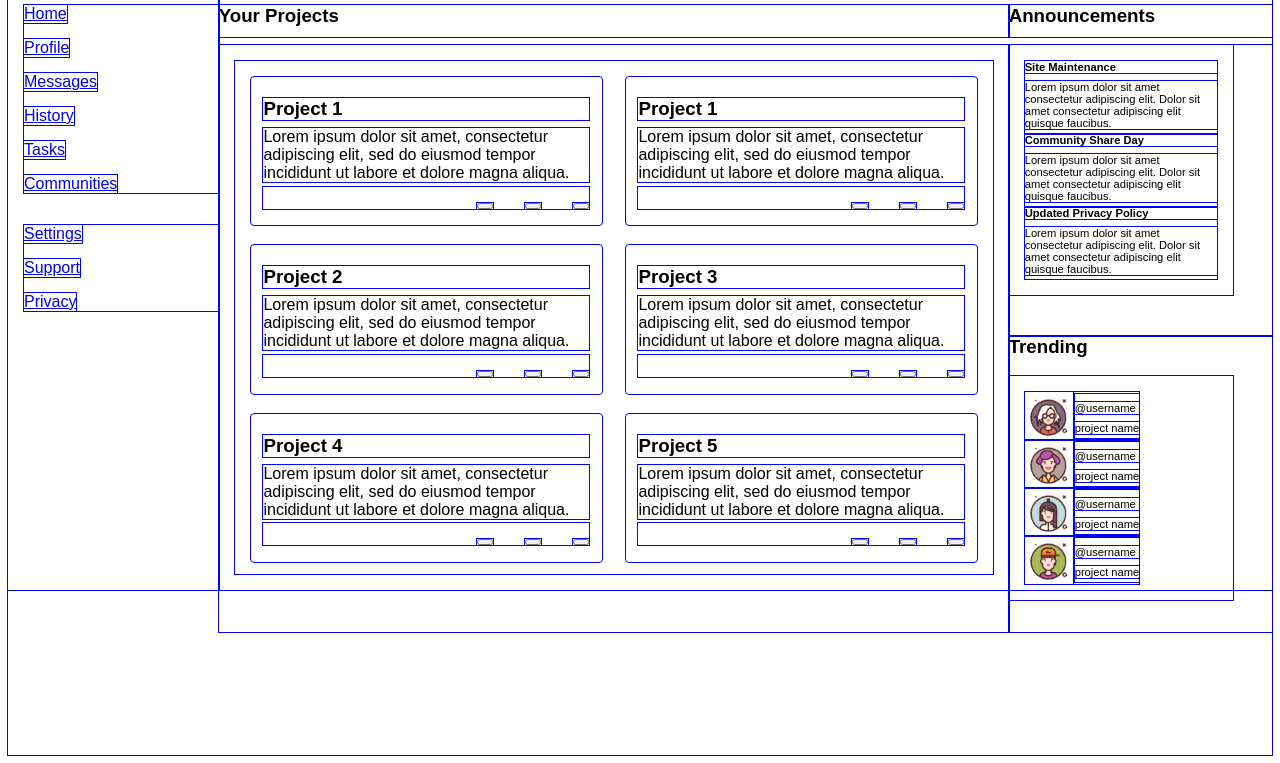
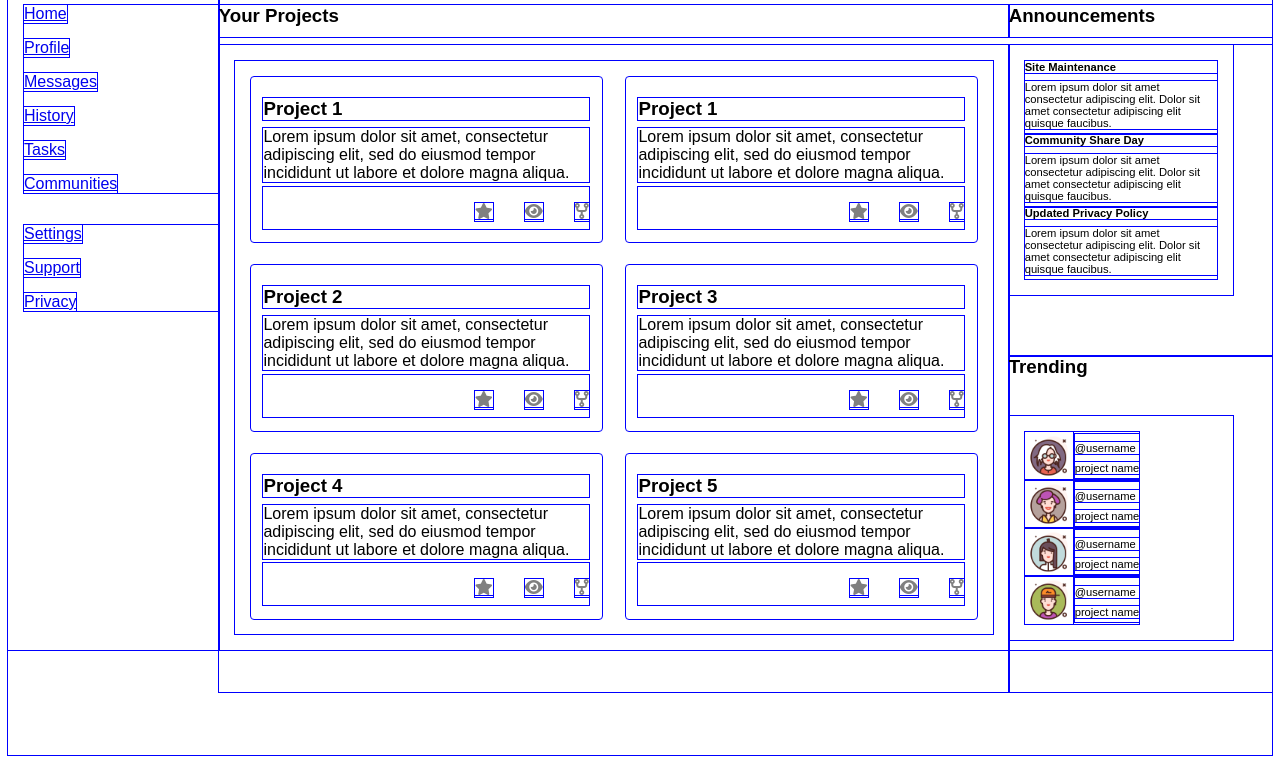
Before and after one commit to Micjaggs/dashboard-design, a plain HTML site: page index.html in a window 1280 px wide. Shown: the part 53-816 px from the top of the page. Drawn offline with Linux system fonts and the light colour scheme.

Commit message:
style project icons

```diff
--- a/index.html
+++ b/index.html
@@ -3,6 +3,7 @@
 <head>
     <meta charset="UTF-8">
     <meta name="viewport" content="width=device-width, initial-scale=1.0">
+    <link rel="stylesheet" href="https://cdnjs.cloudflare.com/ajax/libs/font-awesome/6.5.0/css/all.min.css">
     <link rel="stylesheet" href="style.css">
     <title>Admin Dashboard</title>
 </head>
@@ -61,9 +62,9 @@
                                 sed do eiusmod tempor incididunt ut labore et dolore magna aliqua.
                             </p>
                             <footer class="project-icons">
-                                <button aria-label="Favorite"><i class="eye"></i></button>
-                                <button aria-label="View"><i class="eye"></i></button>
-                                <button aria-label="Fork"><i class="fork"></i></button>
+                                <button aria-label="Favorite"><i class="fa-solid fa-star"></i></button>
+                                <button aria-label="View"><i class="fa-solid fa-eye"></i></button>
+                                <button aria-label="Fork"><i class="fa-solid fa-code-fork"></i></button>
                             </footer>
                         </div>
                         <div class="project-card">
@@ -72,9 +73,9 @@
                                 sed do eiusmod tempor incididunt ut labore et dolore magna aliqua.
                             </p>
                             <footer class="project-icons">
-                                <button aria-label="Favorite"><i class="star"></i></button>
-                                <button aria-label="View"><i class="eye"></i></button>
-                                <button aria-label="Fork"><i class="fork"></i></button>
+                                <button aria-label="Favorite"><i class="fa-solid fa-star"></i></button>
+                                <button aria-label="View"><i class="fa-solid fa-eye"></i></button>
+                                <button aria-label="Fork"><i class="fa-solid fa-code-fork"></i></button>
                             </footer>
                         </div>
                         <div class="project-card">
@@ -83,9 +84,9 @@
                                 sed do eiusmod tempor incididunt ut labore et dolore magna aliqua.
                             </p>
                             <footer class="project-icons">
-                                <button aria-label="Favorite"><i class="star"></i></button>
-                                <button aria-label="View"><i class="eye"></i></button>
-                                <button aria-label="Fork"><i class="fork"></i></button>
+                                <button aria-label="Favorite"><i class="fa-solid fa-star"></i></button>
+                                <button aria-label="View"><i class="fa-solid fa-eye"></i></button>
+                                <button aria-label="Fork"><i class="fa-solid fa-code-fork"></i></button>
                             </footer>
                         </div>
                         <div class="project-card">
@@ -94,9 +95,9 @@
                                 sed do eiusmod tempor incididunt ut labore et dolore magna aliqua.
                             </p>
                             <footer class="project-icons">
-                                <button aria-label="Favorite"><i class="star"></i></button>
-                                <button aria-label="View"><i class="eye"></i></button>
-                                <button aria-label="Fork"><i class="fork"></i></button>
+                                <button aria-label="Favorite"><i class="fa-solid fa-star"></i></button>
+                                <button aria-label="View"><i class="fa-solid fa-eye"></i></button>
+                                <button aria-label="Fork"><i class="fa-solid fa-code-fork"></i></button>
                             </footer>
                         </div>
                         <div class="project-card">
@@ -105,9 +106,9 @@
                                 sed do eiusmod tempor incididunt ut labore et dolore magna aliqua.
                             </p>
                             <footer class="project-icons">
-                                <button aria-label="Favorite"><i class="star"></i></button>
-                                <button aria-label="View"><i class="eye"></i></button>
-                                <button aria-label="Fork"><i class="fork"></i></button>
+                                <button aria-label="Favorite"><i class="fa-solid fa-star"></i></button>
+                                <button aria-label="View"><i class="fa-solid fa-eye"></i></button>
+                                <button aria-label="Fork"><i class="fa-solid fa-code-fork"></i></button>
                             </footer>
                         </div>
                         <div class="project-card">
@@ -116,9 +117,9 @@
                                 sed do eiusmod tempor incididunt ut labore et dolore magna aliqua.
                             </p>
                             <footer class="project-icons">
-                                <button aria-label="Favorite"><i class="star"></i></button>
-                                <button aria-label="View"><i class="eye"></i></button>
-                                <button aria-label="Fork"><i class="fork"></i></button>
+                                <button aria-label="Favorite"><i class="fa-solid fa-star"></i></button>
+                                <button aria-label="View"><i class="fa-solid fa-eye"></i></button>
+                                <button aria-label="Fork"><i class="fa-solid fa-code-fork"></i></button>
                             </footer>
                         </div>
                     </div>
--- a/style.css
+++ b/style.css
@@ -110,6 +110,21 @@ h3 {
     justify-content: flex-end;
     gap: 2rem;
     padding-top: 1rem;
+    padding-bottom: 0.5rem;
+}
+
+.project-icons > button {
+    background: none;
+    border: none;
+    padding: 0;
+    cursor: pointer;
+    font-size: 1rem;
+    color: gray;
+}
+
+.project-icons > button:hover {
+    transform: scale(1.2);
+    transition: 0.1s;
 }
 
 
```
